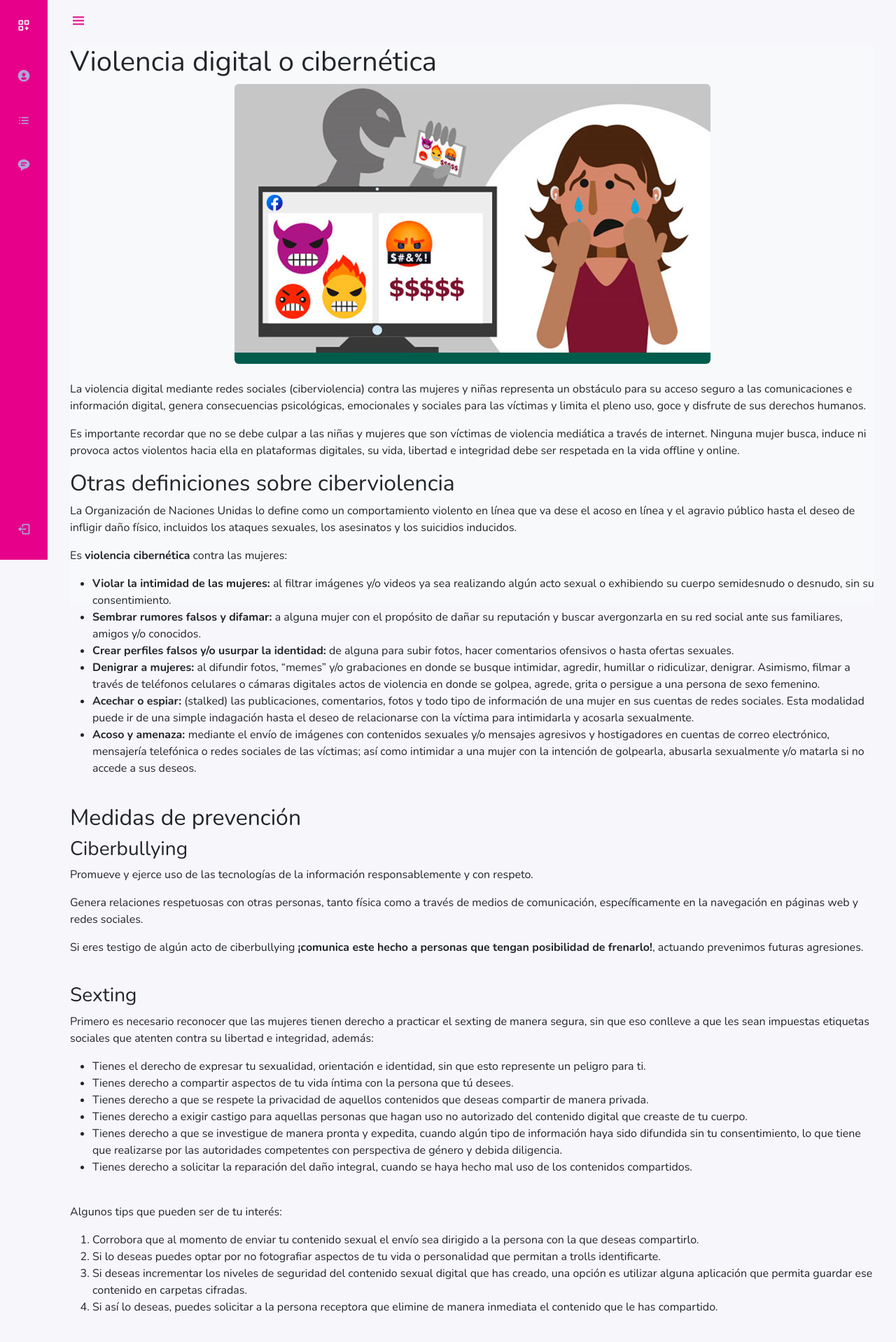
After one commit to luisfermrd/mi_cielo, a PHP site: page /views/violencia/violencia-digital-cibernetica.php in a window 1280 px wide. The commit adds this page. Shown: the top 1918 px of the page at 70% size. Run offline with PHP 8.4, Linux system fonts and the light colour scheme; a user stored in the database is signed in; some libraries are stand-ins or nearby versions.

Commit message:
Nuevos temas de violencia, ajustes y diseño del chat

```diff
--- a/views/templates/buttons.php
+++ b/views/templates/buttons.php
@@ -17,3 +17,7 @@
     <p id="mensaje_alarma"></p>
     <button id="detenerAlarma">Cerrar</button>
 </section>
+
+<?php
+include_once('chat.php');
+?>
--- /dev/null
+++ b/views/violencia/violencia-digital-cibernetica.php
@@ -0,0 +1,127 @@
+<?php
+ob_start();
+session_start();
+
+if (!isset($_SESSION["id_user"])) {
+    header("Location: ../../index.html");
+} else {
+    $pagine_active = basename($_SERVER['PHP_SELF'], '.php');
+    include_once('../templates/header2.php');
+?>
+    <?php
+    $ruta = "../";
+    include_once('../templates/nav.php');
+    ?>
+    <main>
+        <!--Container Main start-->
+        <div class="height-100 bg-light">
+            <h1>Violencia digital o cibernética</h1>
+
+            <div class="d-flex justify-content-center align-content-center">
+                <div class="text-center" style="width: 700px;">
+                    <img src="../../public/img/violencia-digital-2.jpg" class="rounded img-fluid" alt="...">
+                </div>
+            </div>
+            <br>
+            <p>La violencia digital mediante redes sociales (ciberviolencia) contra las mujeres y niñas representa un obstáculo para su acceso seguro a las comunicaciones e información digital, genera consecuencias psicológicas, emocionales y sociales para las víctimas y limita el pleno uso, goce y disfrute de sus derechos humanos.</p>
+            <p>Es importante recordar que no se debe culpar a las niñas y mujeres que son víctimas de violencia mediática a través de internet. Ninguna mujer busca, induce ni provoca actos violentos hacia ella en plataformas digitales, su vida, libertad e integridad debe ser respetada en la vida offline y online.</p>
+
+            <h2>Otras definiciones sobre ciberviolencia</h2>
+            <p>La Organización de Naciones Unidas lo define como un comportamiento violento en línea que va dese el acoso en línea y el agravio público hasta el deseo de infligir daño físico, incluidos los ataques sexuales, los asesinatos y los suicidios inducidos.</p>
+            <p>Es <strong>violencia cibernética</strong> contra las mujeres:</p>
+            <ul>
+                <li><strong>Violar la intimidad de las mujeres:</strong> al filtrar imágenes y/o videos ya sea realizando algún acto sexual o exhibiendo su cuerpo semidesnudo o desnudo, sin su consentimiento.</li>
+                <li><strong>Sembrar rumores falsos y difamar:</strong> a alguna mujer con el propósito de dañar su reputación y buscar avergonzarla en su red social ante sus familiares, amigos y/o conocidos.</li>
+                <li><strong>Crear perfiles falsos y/o usurpar la identidad:</strong> de alguna para subir fotos, hacer comentarios ofensivos o hasta ofertas sexuales.</li>
+                <li><strong>Denigrar a mujeres:</strong> al difundir fotos, “memes” y/o grabaciones en donde se busque intimidar, agredir, humillar o ridiculizar, denigrar. Asimismo, filmar a través de teléfonos celulares o cámaras digitales actos de violencia en donde se golpea, agrede, grita o persigue a una persona de sexo femenino.</li>
+                <li><strong>Acechar o espiar:</strong> (stalked) las publicaciones, comentarios, fotos y todo tipo de información de una mujer en sus cuentas de redes sociales. Esta modalidad puede ir de una simple indagación hasta el deseo de relacionarse con la víctima para intimidarla y acosarla sexualmente.</li>
+                <li><strong>Acoso y amenaza: </strong> mediante el envío de imágenes con contenidos sexuales y/o mensajes agresivos y hostigadores en cuentas de correo electrónico, mensajería telefónica o redes sociales de las víctimas; así como intimidar a una mujer con la intención de golpearla, abusarla sexualmente y/o matarla si no accede a sus deseos.</li>
+            </ul>
+            <br>
+            <h2>Medidas de prevención</h2>
+            <h3>Ciberbullying</h3>
+            <p>Promueve y ejerce uso de las tecnologías de la información responsablemente y con respeto.</p>
+            <p>Genera relaciones respetuosas con otras personas, tanto física como a través de medios de comunicación, específicamente en la navegación en páginas web y redes sociales.</p>
+            <p>Si eres testigo de algún acto de ciberbullying <strong>¡comunica este hecho a personas que tengan posibilidad de frenarlo!</strong>, actuando prevenimos futuras agresiones.</p>
+
+            <br>
+            <h3>Sexting</h3>
+            <p>Primero es necesario reconocer que las mujeres tienen derecho a practicar el sexting de manera segura, sin que eso conlleve a que les sean impuestas etiquetas sociales que atenten contra su libertad e integridad, además:</p>
+            <ul>
+                <li>Tienes el derecho de expresar tu sexualidad, orientación e identidad, sin que esto represente un peligro para ti.</li>
+                <li>Tienes derecho a compartir aspectos de tu vida íntima con la persona que tú desees.</li>
+                <li>Tienes derecho a que se respete la privacidad de aquellos contenidos que deseas compartir de manera privada.</li>
+                <li>Tienes derecho a exigir castigo para aquellas personas que hagan uso no autorizado del contenido digital que creaste de tu cuerpo.</li>
+                <li>Tienes derecho a que se investigue de manera pronta y expedita, cuando algún tipo de información haya sido difundida sin tu consentimiento, lo que tiene que realizarse por las autoridades competentes con perspectiva de género y debida diligencia.</li>
+                <li>Tienes derecho a solicitar la reparación del daño integral, cuando se haya hecho mal uso de los contenidos compartidos.</li>
+            </ul>
+            <br>
+            <p>Algunos tips que pueden ser de tu interés:</p>
+            <ol>
+                <li>Corrobora que al momento de enviar tu contenido sexual el envío sea dirigido a la persona con la que deseas compartirlo.
+                </li>
+                <li>Si lo deseas puedes optar por no fotografiar aspectos de tu vida o personalidad que permitan a trolls identificarte.</li>
+                <li>Si deseas incrementar los niveles de seguridad del contenido sexual digital que has creado, una opción es utilizar alguna aplicación que permita guardar ese contenido en carpetas cifradas.</li>
+                <li>Si así lo deseas, puedes solicitar a la persona receptora que elimine de manera inmediata el contenido que le has compartido.</li>
+            </ol>
+
+            <br>
+            <h3>Stalked</h3>
+            <p>Si deseas que disminuyan las posibilidades de localizar tu perfil en redes sociales puedes configurarlas de manera tal que no sea posible localizarte a partir de tu número telefónico y/o correo electrónico.</p>
+            <p>Si deseas mantener tu cuenta personal de correo electrónica sin vinculación con tus redes sociales, puedes denegar el permiso de vinculación que puedes encontrar en el apartado de privacidad o puedes crear una cuenta de correo electrónico exclusiva para cada red social.</p>
+
+
+            <br>
+            <h3>Grooming</h3>
+            <p>Platica con las niñas, niños y adolescentes acerca de la importancia de no compartir ningún tipo de información con personas desconocidas.</p>
+            <p>Presta atención en los sitios web en los que las niñas, niños adolescentes navegan.</p>
+            <p>Si notas un cambio de comportamiento en las niñas, niños y/o adolescentes, manifiéstales tu apoyo pues en un ambiente de confianza es más factible se comuniquen los problemas que les aquejan y busquen apoyo institucional.</p>
+            <br>
+            <h3>Shaming</h3>
+            <p>Visibiliza el fat-shaming y slut-shaming como prácticas que constituyen violencia de género contra las mujeres.</p>
+            <p>Denuncia aquellas bromas, burlas y contenidos digitales que representen acoso o discriminación contra las mujeres dada su complexión física o su comportamiento y expresiones sexuales.</p>
+            <p>No compartas contenidos que promuevan éste tipo de violencia.</p>
+            <p>Promueve la idea de que el cuerpo y la sexualidad de las mujeres no deben ser calificados ni estigmatizados.-Reporta los contenidos y páginas que promuevan estos contenidos.</p>
+
+            <br>
+            <h3>Doxing</h3>
+            <p>Si identificas información privada publicada en redes sociales, denuncia esas publicaciones.</p>
+            <p>Si conoces a la persona de quien se comparte información privada, comunícaselo de inmediato para que tome precauciones.</p>
+            <h4>Tips para la prevención de violencia en contra de las mujeres en redes sociales</h4>
+            <ol>
+                <li>Verifica la configuración de la privacidad del contenido que compartes para que tu contenido sea visto únicamente por los perfiles que tú deseas.</li>
+                <li>Utiliza la verificación de inicio de sesión.</li>
+                <li>Utiliza contraseñas que contenga números, letras, símbolos, mayúsculas y minúsculas.</li>
+                <li>En caso de tener sospechas sobre la identidad o intención de alguien que intente ponerse en contacto contigo, háblalo con alguna persona de tu confianza y de ser el caso, busca ayuda especializada.</li>
+                <li>Cuando abras tu cuenta desde ordenadores o dispositivos ajenos, asegúrate de cerrar tu sesión.</li>
+                <li>Actualiza tu aplicación para mantener también actualizadas las medidas de seguridad que las redes sociales te ofrecen.</li>
+                <li>Si deseas acudir a citas a ciegas con personas desconocidas, acompáñate de personas de tu confianza  y procura que siempre sea en lugares públicos.</li>
+                <li>Los dispositivos suelen preguntarte si deseas que el navegador recuerde tu contraseña, verifica no aceptar esta opción.</li>
+            </ol>
+
+
+            <h5>No olvides:</h5>
+            <p>Contarle a alguien de tu familia o a una amiga o amigo sobre la situación que estás pasando para que esté pendiente de ti.</p>
+            <br>
+            <p style="color: red;">¡TE DESEAMOS LO MEJOR EN EL PROCESO QUE HAS COMENZADO!</p>
+            <p style="color: red;">¡Y NO OLVIDES CONTARNOS CÓMO TE FUE! ¡TU EXPERIENCIA NOS SIRVE A TODAS!</p>
+
+            <br><br><br>
+            <div class="d-flex justify-content-center align-content-center">
+                <a href="../home.php" type="button" class="btn btn-danger" style="width: 200px;">Volver</a>
+            </div>
+            <br><br><br>
+        </div>
+    </main>
+
+    <?php include_once('../templates/footer.php'); ?>
+    <script src="../../public/js/home.js"></script>
+
+    </body>
+
+    </html>
+
+<?php
+}
+ob_end_flush();
+?>
```
Also changed, not shown: controller/sos.php (+4 -5 lines), public/css/buttons.css (+143 -1 lines), public/js/sos.js (+77 -2 lines), views/chat.html (added, +28 -0 lines), views/home.php (+11 -0 lines), views/templates/chat.php (+20 -25 lines), public/img/violencia-digital-2.jpg (added), public/img/violencia-digital.jpg (added).
